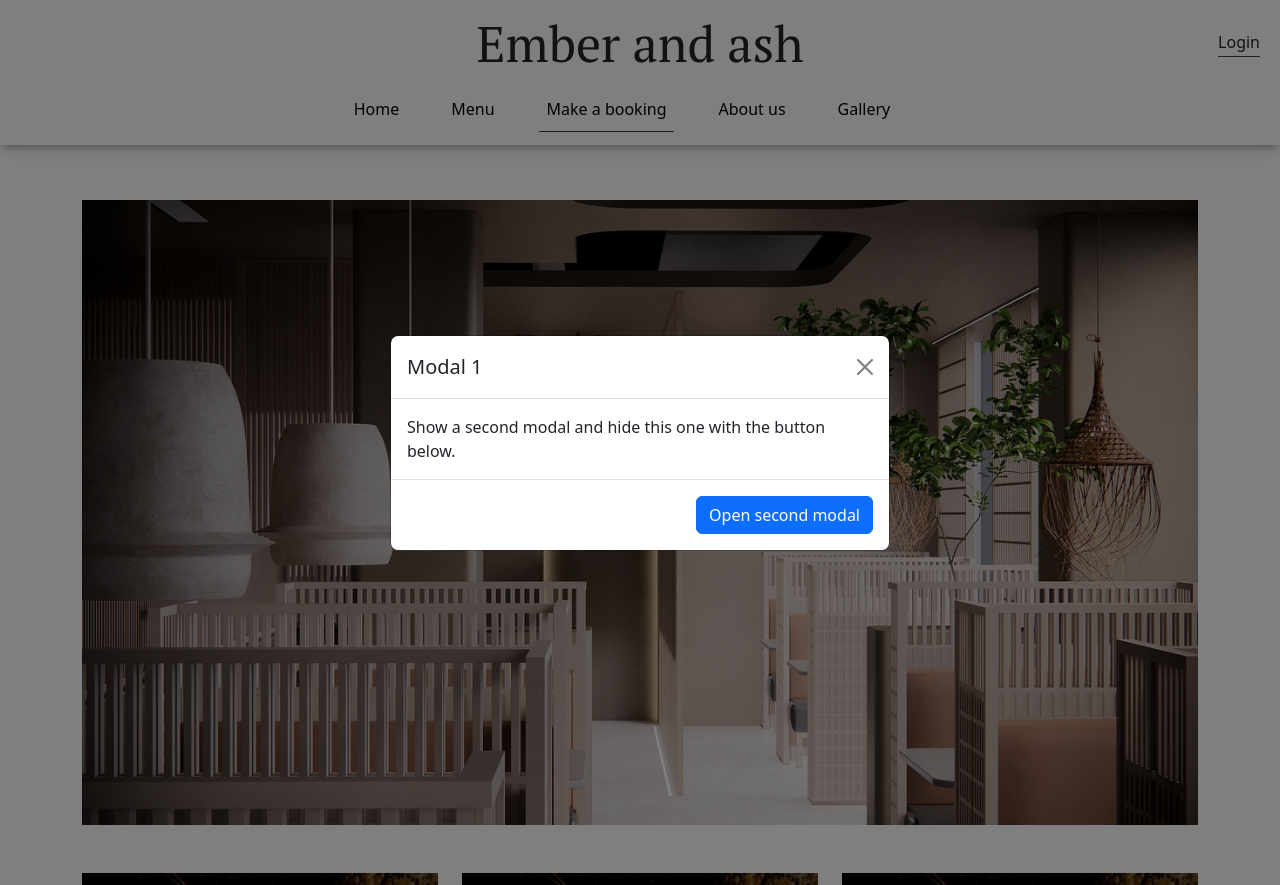
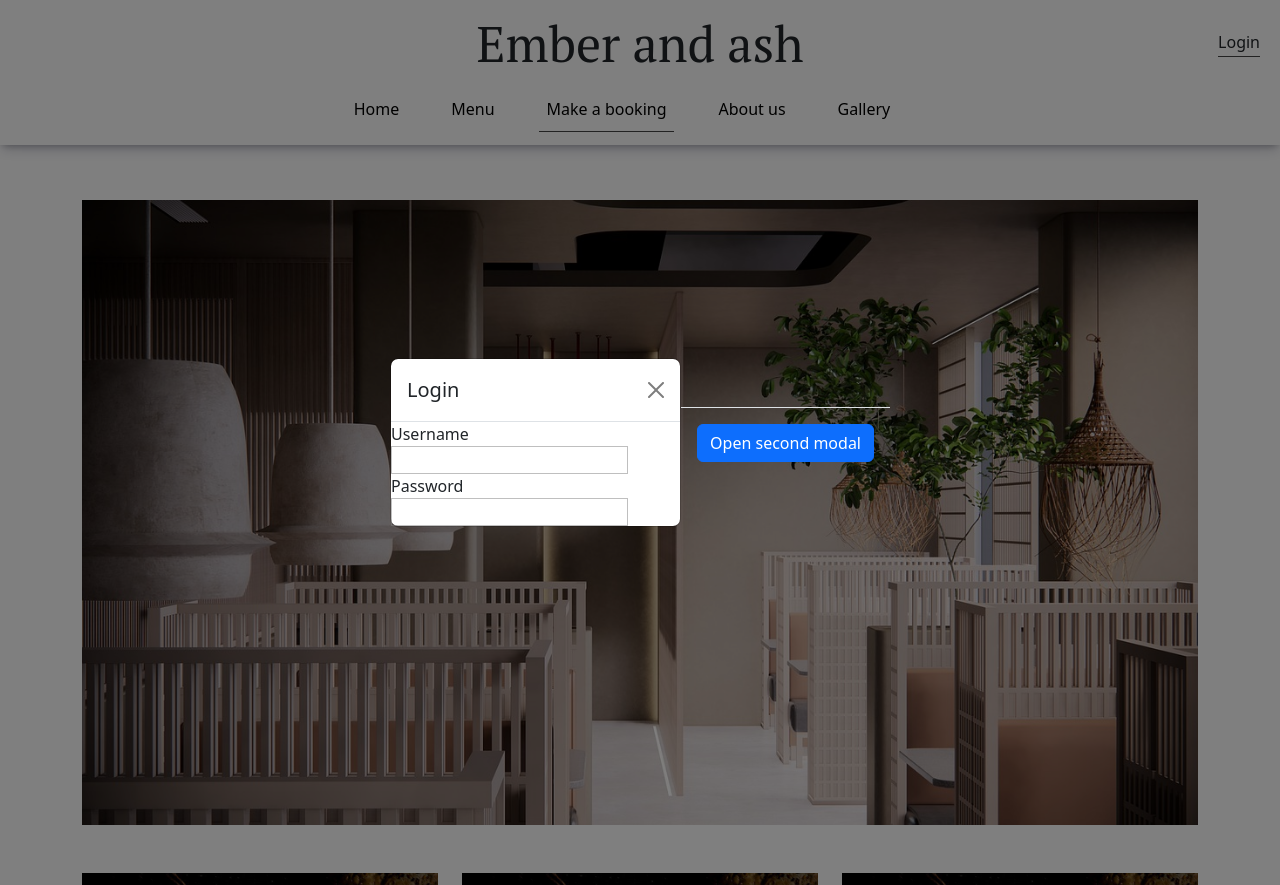
Before and after one commit to JamesBracken/Ember-Ash, a Django app: page /home/ in a window 1280 px wide, after a click on "Login". Run offline with Django 4.2, Linux system fonts and the light colour scheme; some libraries are stand-ins or nearby versions.

Commit message:
Add: login form

```diff
--- a/static/css/style.css
+++ b/static/css/style.css
@@ -194,6 +194,10 @@ nav li {
   .modal {
     z-index: 1050 !important;
   }
+
+  #login-form input{
+    border: solid 1px rgba(128, 128, 128, .5)
+  }
 /*  MAIN CONTENT */
 
 /* Push down main content below header at the top of page */
--- a/templates/base.html
+++ b/templates/base.html
@@ -52,10 +52,9 @@
               <li class="nav-item">
                 <a class="nav-link active" aria-current="page" href="#">Gallery</a>
               </li>
-              {% comment %} Testing login nav link {% endcomment %}
-               <li class="nav-item">
-              </li>
-              {% comment %} Testing end {% endcomment %}
+              {% comment %}Testing login nav link{% endcomment %}
+              <li class="nav-item"></li>
+              {% comment %}Testing end{% endcomment %}
             </ul>
           </div>
         </div>
@@ -64,10 +63,11 @@
 
     <main>
       {% block content %}
+
       {% endblock %}
     </main>
     <footer>
-      <hr>
+      <hr />
       <div class="container">
         <div class="row">
           <div class="col-12 d-flex justify-content-evenly">
@@ -96,23 +96,30 @@
       <p class="text-center">&copy; 2025 Ember Ash. All rights reserved. Created by James</p>
     </footer>
 
-    {% comment %}Start of test modal{% endcomment %}
-
+    {% comment %}LOGIN MODAL{% endcomment %}
     <div class="col-3 float-right">
       <div class="modal fade" id="login-modal-toggle" aria-labelledby="login-modal-toggle-label" tabindex="-1" aria-hidden="true" style="display: none;">
         <div class="modal-dialog modal-dialog-centered">
           <div class="modal-content">
             <div class="modal-header">
-              <h1 class="modal-title fs-5" id="login-modal-toggle-label">Modal 1</h1>
+              <h1 class="modal-title fs-5" id="login-modal-toggle-label">Login</h1>
               <button type="button" class="btn-close" data-bs-dismiss="modal" aria-label="Close"></button>
             </div>
-            <div class="modal-body">Show a second modal and hide this one with the button below.</div>
+              {% comment %} Form action and method to be filled in {% endcomment %}
+              <form id="login-form"action="" method="">
+                <label for="form-username">Username</label>
+                <input type="text" class="" id="form-username" name="username" required>
+                <label for="form-password">Password</label>
+                <input type="text" class="" id="form-password" name="password" required>
+              </form>
+            </div>
             <div class="modal-footer">
               <button class="btn btn-primary" data-bs-target="#exampleModalToggle2" data-bs-toggle="modal">Open second modal</button>
             </div>
           </div>
         </div>
       </div>
+      {% comment %}SIGNUP MODAL{% endcomment %}
       <div class="modal fade" id="exampleModalToggle2" aria-labelledby="exampleModalToggleLabel2" tabindex="-1" aria-hidden="true" style="display: none;">
         <div class="modal-dialog modal-dialog-centered">
           <div class="modal-content">
@@ -128,7 +135,6 @@
         </div>
       </div>
     </div>
-    {% comment %}End of test modal{% endcomment %}
 
     {% comment %}Font awesome script{% endcomment %}
     <script src="https://kit.fontawesome.com/d51c017cc6.js" crossorigin="anonymous"></script>
```
